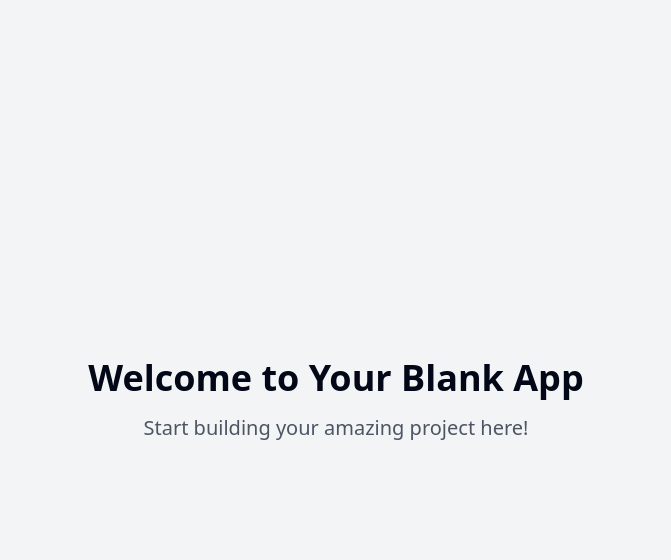
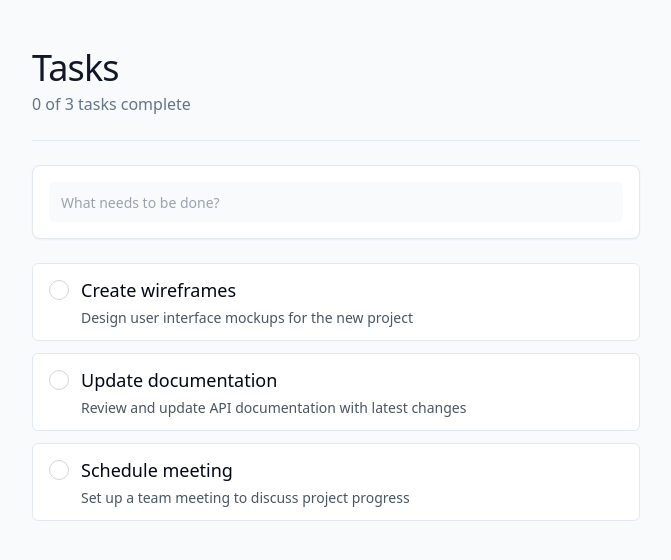
Before and after one commit to murugan123456/simplescripto, a React (Vite) app: page / in a window 1280 px wide. Shown: the top 560 px of the page, without its empty margins (304-975 px from the left). Built offline with nearby package versions, Linux system fonts and the light colour scheme.

Commit message:
feat: Implement task management
Adds a basic task management feature with task display and completion functionality.

```diff
--- /dev/null
+++ b/src/components/TaskForm.tsx
@@ -0,0 +1,79 @@
+
+import React, { useState } from 'react';
+import { Button } from '@/components/ui/button';
+import { Input } from '@/components/ui/input';
+import { Textarea } from '@/components/ui/textarea';
+import { Plus } from 'lucide-react';
+
+interface TaskFormProps {
+  onAddTask: (text: string, description: string) => void;
+}
+
+const TaskForm: React.FC<TaskFormProps> = ({ onAddTask }) => {
+  const [text, setText] = useState('');
+  const [description, setDescription] = useState('');
+  const [isExpanded, setIsExpanded] = useState(false);
+
+  const handleSubmit = (e: React.FormEvent) => {
+    e.preventDefault();
+
+    if (text.trim()) {
+      onAddTask(text.trim(), description.trim());
+      setText('');
+      setDescription('');
+      setIsExpanded(false);
+    }
+  };
+
+  return (
+    <form onSubmit={handleSubmit} className="bg-white rounded-lg border border-border p-4 shadow-sm">
+      <div className="space-y-3">
+        <Input
+          type="text"
+          placeholder="What needs to be done?"
+          value={text}
+          onChange={(e) => setText(e.target.value)}
+          onFocus={() => setIsExpanded(true)}
+          className="border-none bg-secondary/50 focus-visible:ring-1 focus-visible:ring-primary/30 placeholder:text-gray-400 text-base"
+        />
+
+        {isExpanded && (
+          <div className="animate-fade-in">
+            <Textarea
+              placeholder="Add details (optional)"
+              value={description}
+              onChange={(e) => setDescription(e.target.value)}
+              rows={3}
+              className="resize-none border-none bg-secondary/50 focus-visible:ring-1 focus-visible:ring-primary/30 placeholder:text-gray-400 text-sm"
+            />
+          </div>
+        )}
+
+        <div className={`flex justify-end ${isExpanded ? 'animate-fade-in' : 'hidden'}`}>
+          <Button
+            type="button"
+            variant="ghost"
+            className="mr-2 text-gray-500 hover:text-gray-700 hover:bg-secondary/70"
+            onClick={() => {
+              setText('');
+              setDescription('');
+              setIsExpanded(false);
+            }}
+          >
+            Cancel
+          </Button>
+
+          <Button
+            type="submit"
+            disabled={!text.trim()}
+            className="bg-primary hover:bg-primary/90 transition-colors duration-200"
+          >
+            <Plus className="h-4 w-4 mr-1" /> Add Task
+          </Button>
+        </div>
+      </div>
+    </form>
+  );
+};
+
+export default TaskForm;
--- /dev/null
+++ b/src/components/TaskList.tsx
@@ -0,0 +1,71 @@
+
+import React from 'react';
+import { Task } from '@/hooks/useTasks';
+import { cn } from '@/lib/utils';
+import { Check } from 'lucide-react';
+
+interface TaskListProps {
+  tasks: Task[];
+  onToggleTask: (id: string) => void;
+}
+
+const TaskList: React.FC<TaskListProps> = ({ tasks, onToggleTask }) => {
+  return (
+    <div className="mt-6 max-h-[60vh] overflow-y-auto overflow-x-hidden">
+      <ul className="space-y-3">
+        {tasks.map((task, index) => (
+          <li
+            key={task.id}
+            className={cn(
+              "task-item group relative rounded-md px-4 py-3 bg-white border border-border task-item-transition animate-fade-in",
+              "hover:bg-task-hover hover:shadow-sm",
+              task.completed && "bg-task-completed"
+            )}
+            style={{ animationDelay: `${index * 0.05}s` }}
+          >
+            <div className="flex items-start gap-3">
+              <button
+                onClick={() => onToggleTask(task.id)}
+                className={cn(
+                  "flex-shrink-0 h-5 w-5 mt-1 rounded-full border task-checkbox",
+                  "flex items-center justify-center",
+                  task.completed ? "border-primary bg-primary" : "border-gray-300"
+                )}
+                aria-label={task.completed ? "Mark as incomplete" : "Mark as complete"}
+              >
+                {task.completed && <Check className="h-3 w-3 text-white animate-check-mark" />}
+              </button>
+
+              <div className="flex-1">
+                <h3
+                  className={cn(
+                    "font-medium text-lg task-text",
+                    task.completed && "text-gray-500 line-through"
+                  )}
+                >
+                  {task.text}
+                </h3>
+                <p
+                  className={cn(
+                    "text-sm text-gray-600 mt-1 task-text",
+                    task.completed && "text-gray-400"
+                  )}
+                >
+                  {task.description}
+                </p>
+              </div>
+            </div>
+          </li>
+        ))}
+
+        {tasks.length === 0 && (
+          <div className="text-center py-10 text-gray-500 animate-fade-in">
+            <p>No tasks yet. Add one to get started.</p>
+          </div>
+        )}
+      </ul>
+    </div>
+  );
+};
+
+export default TaskList;
--- /dev/null
+++ b/src/hooks/useTasks.tsx
@@ -0,0 +1,58 @@
+
+import { useState, useEffect } from 'react';
+
+export interface Task {
+  id: string;
+  text: string;
+  description: string;
+  completed: boolean;
+}
+
+export function useTasks() {
+  // Initialize tasks from localStorage if available
+  const [tasks, setTasks] = useState<Task[]>(() => {
+    const savedTasks = localStorage.getItem('tasks');
+    return savedTasks ? JSON.parse(savedTasks) : [
+      { id: '1', text: 'Create wireframes', description: 'Design user interface mockups for the new project', completed: false },
+      { id: '2', text: 'Update documentation', description: 'Review and update API documentation with latest changes', completed: false },
+      { id: '3', text: 'Schedule meeting', description: 'Set up a team meeting to discuss project progress', completed: false },
+    ];
+  });
+
+  // Save tasks to localStorage whenever they change
+  useEffect(() => {
+    localStorage.setItem('tasks', JSON.stringify(tasks));
+  }, [tasks]);
+
+  // Add a new task
+  const addTask = (text: string, description: string) => {
+    const newTask: Task = {
+      id: Math.random().toString(36).substr(2, 9),
+      text,
+      description,
+      completed: false,
+    };
+    setTasks([...tasks, newTask]);
+  };
+
+  // Toggle a task's completed status
+  const toggleTaskCompleted = (id: string) => {
+    setTasks(
+      tasks.map(task =>
+        task.id === id ? { ...task, completed: !task.completed } : task
+      )
+    );
+  };
+
+  // Delete a task
+  const deleteTask = (id: string) => {
+    setTasks(tasks.filter(task => task.id !== id));
+  };
+
+  return {
+    tasks,
+    addTask,
+    toggleTaskCompleted,
+    deleteTask
+  };
+}
--- a/src/index.css
+++ b/src/index.css
@@ -1,3 +1,4 @@
+
 @tailwind base;
 @tailwind components;
 @tailwind utilities;
@@ -13,7 +14,7 @@
     --popover: 0 0% 100%;
     --popover-foreground: 222.2 84% 4.9%;
 
-    --primary: 222.2 47.4% 11.2%;
+    --primary: 210 100% 50%;
     --primary-foreground: 210 40% 98%;
 
     --secondary: 210 40% 96.1%;
@@ -35,19 +36,12 @@
     --radius: 0.5rem;
 
     --sidebar-background: 0 0% 98%;
-
     --sidebar-foreground: 240 5.3% 26.1%;
-
     --sidebar-primary: 240 5.9% 10%;
-
     --sidebar-primary-foreground: 0 0% 98%;
-
     --sidebar-accent: 240 4.8% 95.9%;
-
     --sidebar-accent-foreground: 240 5.9% 10%;
-
     --sidebar-border: 220 13% 91%;
-
     --sidebar-ring: 217.2 91.2% 59.8%;
   }
 
@@ -97,5 +91,43 @@
 
   body {
     @apply bg-background text-foreground;
+    font-feature-settings: "rlig" 1, "calt" 1;
   }
 }
+
+@layer utilities {
+  .task-item-transition {
+    transition: all 0.2s cubic-bezier(0.4, 0, 0.2, 1);
+  }
+
+  .task-checkbox {
+    transition: background-color 0.2s ease, border-color 0.2s ease;
+  }
+
+  .task-text {
+    transition: color 0.2s ease, text-decoration 0.2s ease;
+  }
+}
+
+.task-item {
+  animation: var(--animation-fade-in);
+  backface-visibility: hidden;
+}
+
+/* Custom scrollbar */
+::-webkit-scrollbar {
+  width: 8px;
+}
+
+::-webkit-scrollbar-track {
+  background: transparent;
+}
+
+::-webkit-scrollbar-thumb {
+  background-color: rgba(0, 0, 0, 0.1);
+  border-radius: 4px;
+}
+
+::-webkit-scrollbar-thumb:hover {
+  background-color: rgba(0, 0, 0, 0.2);
+}
--- a/src/pages/Index.tsx
+++ b/src/pages/Index.tsx
@@ -1,11 +1,38 @@
-// Update this page (the content is just a fallback if you fail to update the page)
+
+import React from 'react';
+import TaskList from '@/components/TaskList';
+import TaskForm from '@/components/TaskForm';
+import { useTasks } from '@/hooks/useTasks';
+import { Separator } from '@/components/ui/separator';
 
 const Index = () => {
+  const { tasks, addTask, toggleTaskCompleted } = useTasks();
+
+  // Count completed tasks
+  const completedCount = tasks.filter(task => task.completed).length;
+  const totalCount = tasks.length;
+
   return (
-    <div className="min-h-screen flex items-center justify-center bg-gray-100">
-      <div className="text-center">
-        <h1 className="text-4xl font-bold mb-4">Welcome to Your Blank App</h1>
-        <p className="text-xl text-gray-600">Start building your amazing project here!</p>
+    <div className="min-h-screen bg-gray-50 flex flex-col">
+      <div className="flex-1 container max-w-2xl py-12 px-4 sm:px-6 lg:px-8 mx-auto">
+        <div className="animate-slide-in">
+          <h1 className="text-3xl font-medium tracking-tight text-gray-900 sm:text-4xl mb-1">Tasks</h1>
+          <p className="text-muted-foreground">
+            {totalCount > 0
+              ? `${completedCount} of ${totalCount} task${totalCount !== 1 ? 's' : ''} complete`
+              : 'Add some tasks to get started'
+            }
+          </p>
+
+          <Separator className="my-6" />
+
+          <TaskForm onAddTask={addTask} />
+
+          <TaskList
+            tasks={tasks}
+            onToggleTask={toggleTaskCompleted}
+          />
+        </div>
       </div>
     </div>
   );
--- a/tailwind.config.ts
+++ b/tailwind.config.ts
@@ -1,3 +1,4 @@
+
 import type { Config } from "tailwindcss";
 
 export default {
@@ -61,7 +62,11 @@ export default {
 					'accent-foreground': 'hsl(var(--sidebar-accent-foreground))',
 					border: 'hsl(var(--sidebar-border))',
 					ring: 'hsl(var(--sidebar-ring))'
-				}
+				},
+        task: {
+          completed: '#E5E7EB',
+          hover: '#F9FAFB',
+        }
 			},
 			borderRadius: {
 				lg: 'var(--radius)',
@@ -84,11 +89,55 @@ export default {
 					to: {
 						height: '0'
 					}
-				}
+				},
+        'fade-in': {
+          from: {
+            opacity: '0',
+            transform: 'translateY(10px)'
+          },
+          to: {
+            opacity: '1',
+            transform: 'translateY(0)'
+          }
+        },
+        'fade-out': {
+          from: {
+            opacity: '1',
+            transform: 'translateY(0)'
+          },
+          to: {
+            opacity: '0',
+            transform: 'translateY(10px)'
+          }
+        },
+        'slide-in': {
+          from: {
+            transform: 'translateX(-20px)',
+            opacity: '0'
+          },
+          to: {
+            transform: 'translateX(0)',
+            opacity: '1'
+          }
+        },
+        'check-mark': {
+          from: {
+            transform: 'scale(0)',
+            opacity: '0'
+          },
+          to: {
+            transform: 'scale(1)',
+            opacity: '1'
+          }
+        }
 			},
 			animation: {
 				'accordion-down': 'accordion-down 0.2s ease-out',
-				'accordion-up': 'accordion-up 0.2s ease-out'
+				'accordion-up': 'accordion-up 0.2s ease-out',
+        'fade-in': 'fade-in 0.3s ease-out',
+        'fade-out': 'fade-out 0.3s ease-out',
+        'slide-in': 'slide-in 0.4s ease-out',
+        'check-mark': 'check-mark 0.3s cubic-bezier(0.175, 0.885, 0.32, 1.275)'
 			}
 		}
 	},
```
